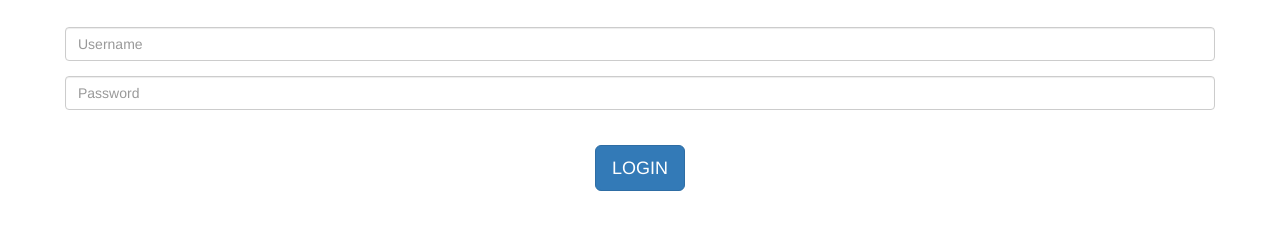
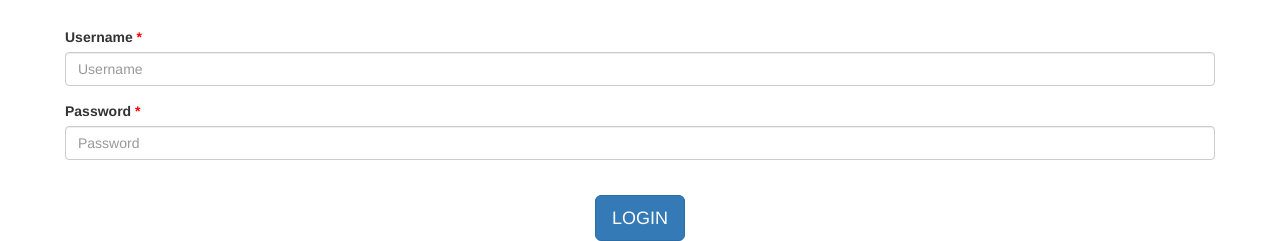
Before and after one commit to meghanakommuri/MinuteHealth, a plain HTML site: page login.html in a window 1280 px wide. Shown: the part 659-900 px from the top of the page. Before the commit the page ends 850 px from the top, so only its background shows below. Drawn offline with nearby package versions, Linux system fonts and the light colour scheme.

Commit message:
Update login.html

```diff
--- a/login.html
+++ b/login.html
@@ -26,9 +26,11 @@
             <h2 class="text-center">LOGIN</h2><br>
             <form action="home.html" class="register_form">
                 <div class="form-group">
+                  <label for="name" class="required">Username</label>
                   <input type="text" class="form-control" id="name" placeholder="Username" name="name">
                 </div>
                 <div class="form-group">
+                  <label for="name" class="required">Password</label>
                   <input type="password" class="form-control" id="pwd" placeholder="Password" name="pwd">
                 </div>
                 <div class="text-center">
```
